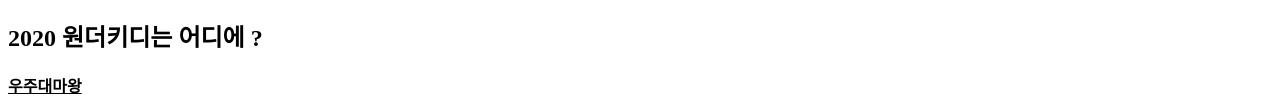
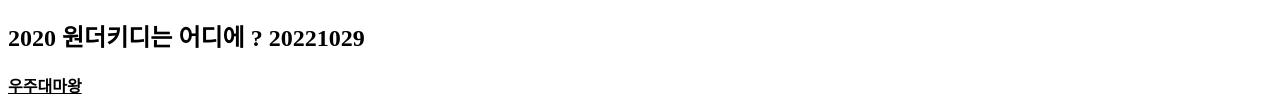
Before and after one commit to godo0917/web, a plain HTML site: page index.html in a window 1280 px wide. Shown: the part 194-302 px from the top of the page. Drawn offline with Linux system fonts and the light colour scheme.

Commit message:
20221029

```diff
--- a/index.html
+++ b/index.html
@@ -33,7 +33,7 @@
   <li><a href="3.html">JavaScript</a></li>
 </ol>
 -->
-<h2> 2020 원더키디는 어디에 ? </h2>
+<h2> 2020 원더키디는 어디에 ? 20221029  </h2>
 <p><strong> <u> 우주대마왕 </u> </strong></p>
 
 <p><a href="https://html.spec.whatwg.org/multipage/" target="_blank">Hypertext Markup Language</a> css는 html 언어에 'style'을 추가하는 속성으로 '스타일시트' 라고도 부릅니다.
```
